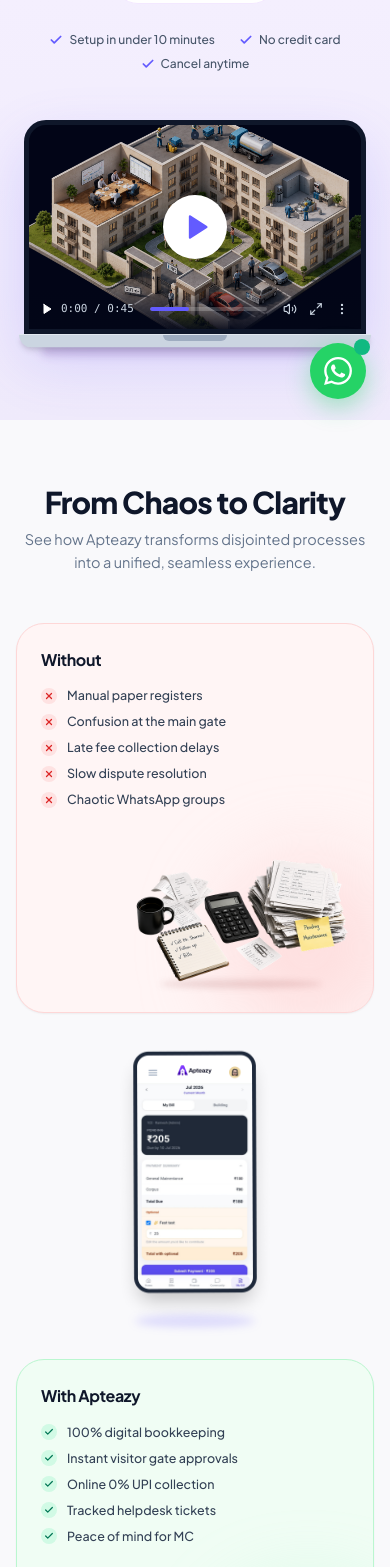
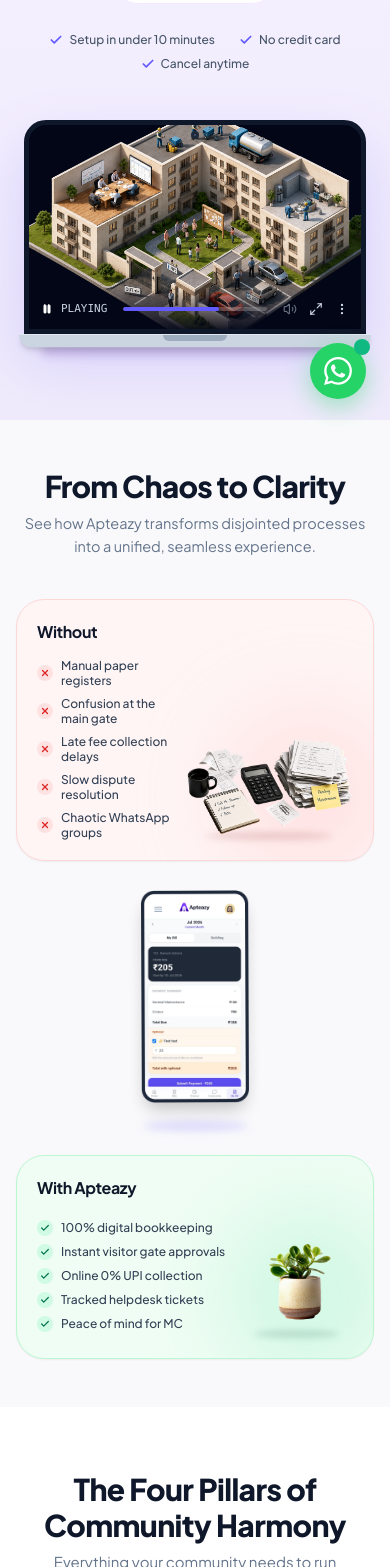
Before and after one commit to Charantej111/Apteazy, a React (Vite) app: page / in a window 390 px wide. Shown: the part 421-1988 px from the top of the page. Built offline with nearby package versions, Linux system fonts and the light colour scheme; a web font is replaced by a local one.

Commit message:
feat: add Hero and ProblemSolution components to landing page

```diff
--- a/src/components/Hero.jsx
+++ b/src/components/Hero.jsx
@@ -1,11 +1,23 @@
-import React, { useState } from 'react';
+import React, { useState, useRef } from 'react';
 import { motion } from 'framer-motion';
-import { ArrowRight, Calendar, Check, Play, Volume2, Maximize2, MoreVertical } from 'lucide-react';
+import { ArrowRight, Calendar, Check, Play, Pause, Volume2, Maximize2, MoreVertical } from 'lucide-react';
 import { openWhatsApp } from '../utils/whatsapp';
 
 export default function Hero() {
   const [videoError, setVideoError] = useState(false);
-  const [isPlaying, setIsPlaying] = useState(false);
+  const [isPlaying, setIsPlaying] = useState(true);
+  const videoRef = useRef(null);
+
+  const togglePlay = () => {
+    if (!videoRef.current) return;
+    if (isPlaying) {
+      videoRef.current.pause();
+      setIsPlaying(false);
+    } else {
+      videoRef.current.play();
+      setIsPlaying(true);
+    }
+  };
 
   const containerVariants = {
     hidden: { opacity: 0 },
@@ -74,7 +86,7 @@
               whileHover={{ scale: 1.03, y: -2 }}
               whileTap={{ scale: 0.98 }}
               onClick={() => openWhatsApp('Hi, I want to start a free trial of Apteazy for my apartment')}
-              className="px-7 py-3.5 rounded-full bg-[#635BFF] hover:bg-[#5249E0] text-white font-bold text-sm shadow-[0_8px_20px_rgba(99,91,255,0.35)] hover:shadow-[0_12px_28px_rgba(99,91,255,0.45)] transition-all cursor-pointer inline-flex items-center gap-2"
+              className="px-7 py-3.5 rounded-full bg-[#635BFF] hover:bg-[#5249E0] text-white font-bold text-sm shadow-md hover:shadow-lg transition-all cursor-pointer inline-flex items-center gap-2"
             >
               <span>Start 30–Day Free Trial</span>
               <ArrowRight className="w-4 h-4 stroke-[2.5]" />
@@ -128,14 +140,17 @@
               <div className="w-0.5 h-0.5 rounded-full bg-slate-600" />
             </div>
 
-            {/* Video / PNG Display - Zoomed 14% to crop out watermarks cleanly */}
+            {/* Video Display - Bound to videoRef for Play/Pause toggle */}
             {!videoError ? (
               <video
+                ref={videoRef}
                 src="/assets/hero-building-3d.mp4"
+                poster="/assets/hero-building-3d.png"
                 autoPlay
                 loop
-                muted={!isPlaying}
+                muted
                 playsInline
+                preload="auto"
                 className="w-full h-full object-cover scale-[1.14] origin-center"
                 onError={() => setVideoError(true)}
               />
@@ -147,31 +162,35 @@
               />
             )}
 
-            {/* CENTERED PURPLE PLAY BUTTON OVERLAY */}
-            <div className="absolute inset-0 flex items-center justify-center bg-slate-950/15 group-hover:bg-slate-950/25 transition-colors z-20 pointer-events-none">
+            {/* CENTERED PLAY / PAUSE BUTTON OVERLAY */}
+            <div className={`absolute inset-0 flex items-center justify-center transition-opacity duration-300 z-20 ${isPlaying ? 'opacity-0 group-hover:opacity-100 bg-slate-950/20' : 'opacity-100 bg-slate-950/30'}`}>
               <motion.button
                 whileHover={{ scale: 1.1 }}
                 whileTap={{ scale: 0.95 }}
-                onClick={() => setIsPlaying(!isPlaying)}
+                onClick={togglePlay}
                 className="pointer-events-auto w-16 h-16 sm:w-20 sm:h-20 rounded-full bg-white hover:bg-white/95 text-[#635BFF] flex items-center justify-center shadow-2xl transition-transform duration-300 cursor-pointer"
-                aria-label="Play Video"
+                aria-label={isPlaying ? "Pause Video" : "Play Video"}
               >
-                <Play className="w-7 h-7 sm:w-8 sm:h-8 fill-[#635BFF] translate-x-[2px]" />
+                {isPlaying ? (
+                  <Pause className="w-7 h-7 sm:w-8 sm:h-8 fill-[#635BFF] text-[#635BFF]" />
+                ) : (
+                  <Play className="w-7 h-7 sm:w-8 sm:h-8 fill-[#635BFF] translate-x-[2px]" />
+                )}
               </motion.button>
             </div>
 
             {/* BOTTOM VIDEO PLAYER CONTROL BAR OVERLAY */}
             <div className="absolute bottom-0 left-0 right-0 bg-gradient-to-t from-slate-950/90 via-slate-950/50 to-transparent p-3 text-white flex items-center justify-between text-xs z-20">
-              <div className="flex items-center gap-2 text-[11px] font-mono text-slate-300">
-                <Play className="w-3 h-3 fill-white text-white" />
-                <span>0:00 / 0:45</span>
-              </div>
+              <button onClick={togglePlay} className="flex items-center gap-2 text-[11px] font-mono text-slate-300 hover:text-white cursor-pointer">
+                {isPlaying ? <Pause className="w-3 h-3 fill-white text-white" /> : <Play className="w-3 h-3 fill-white text-white" />}
+                <span>{isPlaying ? 'PLAYING' : 'PAUSED'}</span>
+              </button>
               {/* Progress Scrubber Line */}
               <div className="flex-1 mx-4 h-1 bg-white/20 rounded-full overflow-hidden">
-                <div className="w-1/3 h-full bg-[#635BFF] rounded-full" />
+                <div className={`h-full bg-[#635BFF] rounded-full transition-all duration-300 ${isPlaying ? 'w-2/3' : 'w-1/3'}`} />
               </div>
               <div className="flex items-center gap-3 text-slate-300">
-                <Volume2 className="w-3.5 h-3.5" />
+                <Volume2 className="w-3.5 h-3.5 opacity-50" />
                 <Maximize2 className="w-3.5 h-3.5" />
                 <MoreVertical className="w-3.5 h-3.5" />
               </div>
--- a/src/components/ProblemSolution.jsx
+++ b/src/components/ProblemSolution.jsx
@@ -24,7 +24,7 @@
   ];
 
   return (
-    <section id="solutions" className="py-16 md:py-24 bg-[#F9F9FB] overflow-hidden">
+    <section id="solutions" className="py-12 md:py-24 bg-[#F9F9FB] overflow-hidden">
       <div className="max-w-[1240px] mx-auto px-4 sm:px-6 lg:px-8">
 
         {/* Section Header */}
@@ -33,7 +33,7 @@
           whileInView={{ opacity: 1, y: 0 }}
           viewport={{ once: true, margin: '-40px' }}
           transition={{ duration: 0.6 }}
-          className="text-center max-w-2xl mx-auto mb-12 sm:mb-16 space-y-2"
+          className="text-center max-w-2xl mx-auto mb-10 sm:mb-16 space-y-2"
         >
           <h2 className="font-display text-3xl sm:text-4xl font-extrabold text-[#0F172A] tracking-[-0.025em]">
             From Chaos to Clarity
@@ -44,34 +44,34 @@
         </motion.div>
 
         {/* 3-Column Layout */}
-        <div className="grid grid-cols-1 lg:grid-cols-12 gap-6 lg:gap-4 items-stretch max-w-[1180px] mx-auto">
+        <div className="grid grid-cols-1 lg:grid-cols-12 gap-5 lg:gap-4 items-stretch max-w-[1180px] mx-auto">
 
-          {/* Left Card: Without Apteazy */}
+          {/* Left Card: Without Apteazy (Previous Desktop Style + Compact Mobile Style) */}
           <motion.div
             initial={{ opacity: 0, x: -30 }}
             whileInView={{ opacity: 1, x: 0 }}
             viewport={{ once: true, margin: '-40px' }}
             transition={{ duration: 0.7, delay: 0.1 }}
-            className="lg:col-span-5 bg-[#FFF5F5] rounded-[28px] p-6 sm:p-7 border border-[#FED7D7] shadow-sm flex flex-col justify-between relative overflow-hidden group min-h-[300px]"
+            className="lg:col-span-5 bg-[#FFF5F5] rounded-[28px] p-5 sm:p-7 border border-[#FED7D7] shadow-sm flex flex-col justify-between relative overflow-hidden group min-h-0 sm:min-h-[300px]"
           >
             {/* Ambient Radial Glow */}
-            <div className="absolute -bottom-6 -right-6 w-44 h-44 bg-red-200/50 rounded-full blur-2xl pointer-events-none" />
+            <div className="absolute -bottom-6 -right-6 w-44 h-44 bg-red-200/40 rounded-full blur-2xl pointer-events-none" />
 
-            <div className="flex items-center justify-between mb-4 relative z-10">
+            <div className="flex items-center justify-between mb-3.5 sm:mb-4 relative z-10">
               <span className="font-display text-base sm:text-lg font-bold text-slate-900 tracking-tight">
                 Without
               </span>
             </div>
 
-            <div className="flex flex-col sm:flex-row items-end justify-between gap-4 relative z-10">
+            <div className="flex flex-row items-end justify-between gap-3 sm:gap-4 relative z-10">
               {/* Bullet list */}
-              <div className="space-y-2.5 flex-1 self-center w-full mb-2 sm:mb-0">
+              <div className="space-y-2 sm:space-y-2.5 flex-1 self-center w-full">
                 {withoutItems.map((item, index) => (
-                  <div key={index} className="flex items-center gap-2.5">
+                  <div key={index} className="flex items-center gap-2 sm:gap-2.5">
                     <div className="w-4 h-4 rounded-full bg-red-100 text-red-600 flex items-center justify-center flex-shrink-0">
                       <X className="w-2.5 h-2.5 stroke-[3]" />
                     </div>
-                    <span className="text-[12.5px] sm:text-[13px] font-medium text-slate-700 leading-tight">
+                    <span className="text-[12px] sm:text-[13px] font-medium text-slate-700 leading-tight">
                       {item}
                     </span>
                   </div>
@@ -87,14 +87,14 @@
                       transition={{ duration: 0.3 }}
                       src="/assets/receipts-mess.png"
                       alt="Paperwork clutter"
-                      className="max-h-36 sm:max-h-40 w-auto object-contain relative z-10"
+                      className="max-h-28 sm:max-h-36 lg:max-h-40 w-auto object-contain relative z-10"
                       onError={() => setReceiptErr(true)}
                     />
                     {/* Natural Ground Soft Floor Shadow */}
                     <div className="w-3/4 h-2 bg-red-900/15 blur-[3px] rounded-[100%] mx-auto -mt-1 pointer-events-none" />
                   </div>
                 ) : (
-                  <div className="text-4xl">🧾</div>
+                  <div className="text-3xl sm:text-4xl">🧾</div>
                 )}
               </div>
             </div>
@@ -106,7 +106,7 @@
             whileInView={{ opacity: 1, scale: 1 }}
             viewport={{ once: true, margin: '-40px' }}
             transition={{ duration: 0.6, delay: 0.2 }}
-            className="lg:col-span-2 flex items-center justify-center gap-1 my-2 lg:my-0 relative z-10"
+            className="lg:col-span-2 flex items-center justify-center gap-1 my-1 lg:my-0 relative z-10"
           >
             {/* Left Doodle Arrow */}
             <div className="hidden lg:block text-[#635BFF] flex-shrink-0 -mr-2">
@@ -117,7 +117,7 @@
             </div>
 
             {/* Phone Screen Mockup */}
-            <div className="w-[160px] sm:w-[180px] flex-shrink-0 flex flex-col items-center">
+            <div className="w-[140px] sm:w-[175px] flex-shrink-0 flex flex-col items-center">
               {!phoneErr ? (
                 <div className="relative flex flex-col items-center">
                   <img
@@ -127,7 +127,7 @@
                     onError={() => setPhoneErr(true)}
                   />
                   {/* Natural Phone Base Contact Shadow */}
-                  <div className="w-3/4 h-3 bg-[#635BFF]/20 blur-[4px] rounded-[100%] mx-auto -mt-2 pointer-events-none" />
+                  <div className="w-3/4 h-2.5 bg-[#635BFF]/20 blur-[4px] rounded-[100%] mx-auto -mt-2 pointer-events-none" />
                 </div>
               ) : (
                 <div className="bg-slate-900 rounded-[28px] p-4 text-white text-center text-xs">
@@ -145,32 +145,32 @@
             </div>
           </motion.div>
 
-          {/* Right Card: With Apteazy */}
+          {/* Right Card: With Apteazy (Previous Desktop Style + Compact Mobile Style) */}
           <motion.div
             initial={{ opacity: 0, x: 30 }}
             whileInView={{ opacity: 1, x: 0 }}
             viewport={{ once: true, margin: '-40px' }}
             transition={{ duration: 0.7, delay: 0.3 }}
-            className="lg:col-span-5 bg-[#F0FDF4] rounded-[28px] p-6 sm:p-7 border border-[#BBF7D0] shadow-sm flex flex-col justify-between relative overflow-hidden group min-h-[300px]"
+            className="lg:col-span-5 bg-[#F0FDF4] rounded-[28px] p-5 sm:p-7 border border-[#BBF7D0] shadow-sm flex flex-col justify-between relative overflow-hidden group min-h-0 sm:min-h-[300px]"
           >
             {/* Ambient Radial Glow */}
-            <div className="absolute -bottom-6 -right-6 w-44 h-44 bg-emerald-200/50 rounded-full blur-2xl pointer-events-none" />
+            <div className="absolute -bottom-6 -right-6 w-44 h-44 bg-emerald-200/40 rounded-full blur-2xl pointer-events-none" />
 
-            <div className="flex items-center justify-between mb-4 relative z-10">
+            <div className="flex items-center justify-between mb-3.5 sm:mb-4 relative z-10">
               <span className="font-display text-base sm:text-lg font-bold text-slate-900 tracking-tight">
                 With Apteazy
               </span>
             </div>
 
-            <div className="flex flex-col sm:flex-row items-end justify-between gap-4 relative z-10">
+            <div className="flex flex-row items-end justify-between gap-3 sm:gap-4 relative z-10">
               {/* Bullet list */}
-              <div className="space-y-2.5 flex-1 self-center w-full mb-2 sm:mb-0">
+              <div className="space-y-2 sm:space-y-2.5 flex-1 self-center w-full">
                 {withItems.map((item, index) => (
-                  <div key={index} className="flex items-center gap-2.5">
+                  <div key={index} className="flex items-center gap-2 sm:gap-2.5">
                     <div className="w-4 h-4 rounded-full bg-emerald-100 text-emerald-700 flex items-center justify-center flex-shrink-0">
                       <Check className="w-2.5 h-2.5 stroke-[3]" />
                     </div>
-                    <span className="text-[12.5px] sm:text-[13px] font-medium text-slate-700 leading-tight">
+                    <span className="text-[12px] sm:text-[13px] font-medium text-slate-700 leading-tight">
                       {item}
                     </span>
                   </div>
@@ -186,14 +186,14 @@
                       transition={{ duration: 0.3 }}
                       src="/assets/peace-plant.png"
                       alt="Peace of mind"
-                      className="max-h-36 sm:max-h-40 w-auto object-contain relative z-10"
+                      className="max-h-28 sm:max-h-36 lg:max-h-40 w-auto object-contain relative z-10"
                       onError={() => setPlantErr(true)}
                     />
                     {/* Natural Ground Soft Floor Shadow */}
                     <div className="w-3/4 h-2 bg-emerald-900/15 blur-[3px] rounded-[100%] mx-auto -mt-1 pointer-events-none" />
                   </div>
                 ) : (
-                  <div className="text-4xl">🪴</div>
+                  <div className="text-3xl sm:text-4xl">🪴</div>
                 )}
               </div>
             </div>
```
